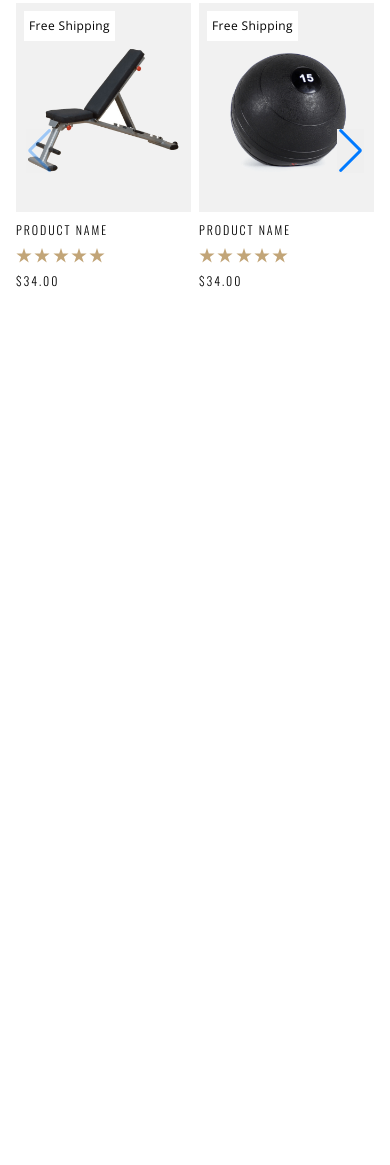
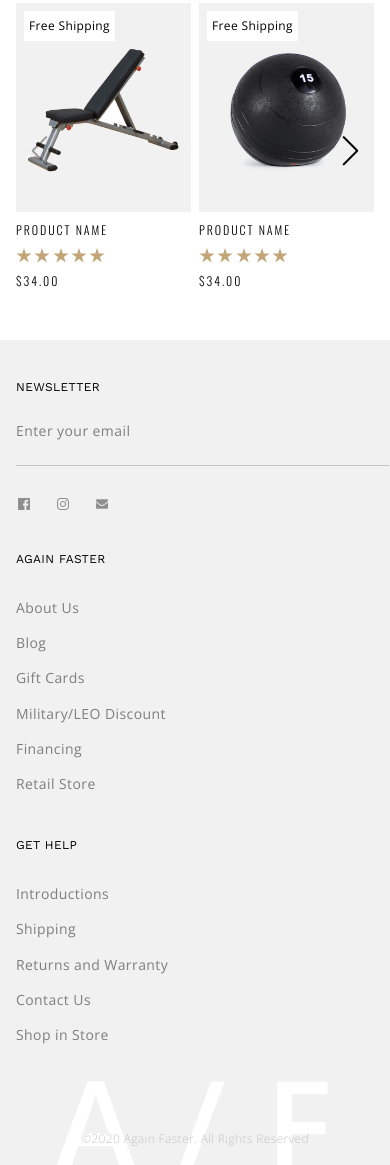
Before and after one commit to Ulugbek-29/Rubber-hex, a website built with Parcel: page index.html in a window 390 px wide. Shown: the part 2308-3473 px from the top of the page. Before the commit the page ends 2648 px from the top, so only its background shows below. Built offline with nearby package versions, Linux system fonts and the light colour scheme.

Commit message:
feature: Added footer of the website and styled it together with doing responsiveness

```diff
--- a/assets/scss/main.scss
+++ b/assets/scss/main.scss
@@ -9,3 +9,4 @@
 @import "sections/header";
 @import "sections/about";
 @import "sections/cta";
+@import "sections/footer";
--- a/assets/scss/sections/_cta.scss
+++ b/assets/scss/sections/_cta.scss
@@ -12,6 +12,14 @@
   }
 
   &__slide {
+    &:hover .cta__slide--bottom h6 {
+      color: var(--color-gray);
+    }
+
+    &:hover .cta__slide--bottom p {
+      color: var(--color-gray);
+    }
+
     &--top {
       height: 41rem;
       position: relative;
@@ -44,6 +52,7 @@
         line-height: 168%;
         letter-spacing: 0.16em;
         margin-bottom: 0.8rem;
+        transition: all 0.2s;
       }
       span {
         display: block;
@@ -53,16 +62,23 @@
         font-size: 1.2rem;
         line-height: 168%;
         letter-spacing: 0.16em;
+        transition: all 0.2s;
       }
     }
   }
 
   &__slider__container {
     position: relative;
+    background-color: transparent;
   }
 
   &__slider__controllers {
     border: none;
+    background-color: transparent;
+
+    &::after {
+      color: var(--color-black) !important;
+    }
   }
 }
 
@@ -79,5 +95,11 @@
         height: 20.9rem;
       }
     }
+
+    &__slider__controllers {
+      &::after {
+        font-size: 30px !important;
+      }
+    }
   }
 }
--- /dev/null
+++ b/assets/scss/sections/_footer.scss
@@ -0,0 +1,130 @@
+.footer {
+  padding: 8rem 15.5rem 2.4rem;
+  background-color: var(--color-gray-light);
+  text-align: left;
+  position: relative;
+  overflow: hidden;
+
+  &::before {
+    font-family: "OpenSansSemiBold";
+    font-size: 20rem;
+    content: "A / F";
+    position: absolute;
+    top: 10rem;
+    left: -2rem;
+    color: var(--color-white);
+    z-index: 1;
+  }
+  h6 {
+    font-family: "WorkSansRegular";
+    font-size: 1.2rem;
+    line-height: 1.4rem;
+    text-transform: uppercase;
+    color: var(--color-black);
+    margin-bottom: 3rem;
+  }
+  &--left {
+    padding-right: 15rem;
+    label {
+      display: block;
+      font-family: "OpenSansRegular";
+      font-size: 1.4rem;
+      color: var(--color-gray);
+    }
+    input {
+      width: 100%;
+      padding: 0.8rem 0;
+      border: none;
+      border-bottom: 0.1rem solid #c4c4c4;
+      background-color: transparent;
+      margin-bottom: 3rem;
+      transition: all 0.2s;
+
+      &:focus {
+        border-bottom-color: var(--color-black);
+      }
+    }
+    img {
+      margin-right: 2rem;
+    }
+  }
+  &--right {
+    padding-right: 7rem;
+    &__container {
+      display: flex;
+      justify-content: space-between;
+    }
+    li {
+      margin-bottom: 1.2rem;
+    }
+    a {
+      font-size: 1.4rem;
+      line-height: 167.5%;
+      color: var(--color-gray);
+      transition: all 0.2s;
+
+      &:hover {
+        color: var(--color-black);
+      }
+    }
+  }
+
+  &--top {
+    padding-bottom: 7rem;
+    position: relative;
+    z-index: 2;
+  }
+
+  &--bottom {
+    width: 100%;
+    display: flex;
+    justify-content: center;
+    position: relative;
+    z-index: 2;
+
+    & a {
+      font-family: "OpenSansLight";
+      font-size: 1.2rem;
+      line-height: 167.5%;
+      text-align: center;
+      color: #c4c4c4;
+      transition: all 0.2s;
+
+      &:hover {
+        color: var(--color-black);
+      }
+    }
+  }
+}
+
+@media (max-width: 992px) {
+  .footer {
+    &::before {
+      text-align: center;
+      width: 100%;
+      font-size: 12.5rem;
+      top: initial;
+      bottom: -2rem;
+      left: 50%;
+      transform: translateX(-50%);
+    }
+  }
+}
+
+@media (max-width: $size-tablet) {
+  .footer {
+    padding: 4rem 1.6rem 1.6rem;
+    &--left {
+      padding-right: 0;
+      margin-bottom: 4rem;
+    }
+  }
+}
+
+@media (max-width: $size-mobile) {
+  .footer {
+    &--right__container {
+      flex-direction: column;
+    }
+  }
+}
--- a/assets/scss/sections/_header.scss
+++ b/assets/scss/sections/_header.scss
@@ -26,6 +26,11 @@
       font-size: 1.2rem;
       & a {
         margin: 0 2rem;
+        transition: all 0.2s;
+
+        &:hover {
+          color: var(--color-gray);
+        }
       }
     }
     &--right {
--- a/index.html
+++ b/index.html
@@ -17,15 +17,19 @@
       <nav class="header__nav">
         <a href="/" class="header__nav--left">AGAIN / FASTER</a>
         <ul class="header__nav--center">
-          <li><a href="#">lorem</a></li>
-          <li><a href="#">consectetur</a></li>
-          <li><a href="#">tempor</a></li>
-          <li><a href="#">reprehenderit</a></li>
+          <li><a href="#lorem">lorem</a></li>
+          <li><a href="#consectetur">consectetur</a></li>
+          <li><a href="#tempor">tempor</a></li>
+          <li><a href="#reprehenderit">reprehenderit</a></li>
         </ul>
         <div class="header__nav--right">
-          <a href="#"><img src="assets/icons/search.svg" alt="search" /></a>
-          <a href="#"><img src="assets/icons/account.svg" alt="account" /></a>
-          <a href="#"><img src="assets/icons/bag.svg" alt="bag" /></a>
+          <a href="#search"
+            ><img src="assets/icons/search.svg" alt="search"
+          /></a>
+          <a href="#account"
+            ><img src="assets/icons/account.svg" alt="account"
+          /></a>
+          <a href="#bag"><img src="assets/icons/bag.svg" alt="bag" /></a>
         </div>
       </nav>
       <nav class="header__nav__mobile">
@@ -36,7 +40,7 @@
         </div>
         <a href="/" class="header__nav__mobile--center">AGAIN / FASTER</a>
         <div class="header__nav__mobile--right">
-          <a href="#"><img src="assets/icons/bag.svg" alt="bag" /></a>
+          <a href="#bag"><img src="assets/icons/bag.svg" alt="bag" /></a>
         </div>
       </nav>
     </header>
@@ -225,6 +229,77 @@
         </div>
       </section>
     </main>
+
+    <footer class="footer">
+      <div class="footer--top">
+        <div class="container-fluid">
+          <div class="row">
+            <div class="col-12 col-lg-6 footer--left mb-40 mb-lg-0">
+              <form>
+                <h6>Newsletter</h6>
+                <label for="text">Enter your email</label>
+                <input id="text" type="text" />
+                <div>
+                  <img src="assets/icons/facebook.svg" alt="facebook" />
+                  <img src="assets/icons/instagram.svg" alt="instagram" />
+                  <img src="assets/icons/mail.svg" alt="mail" />
+                </div>
+              </form>
+            </div>
+            <div class="col-12 col-lg-6 footer--right">
+              <div class="footer--right__container">
+                <div class="mb-30 mb-md-0">
+                  <h6>Again faster</h6>
+                  <ul>
+                    <li>
+                      <a href="#about">About Us</a>
+                    </li>
+                    <li>
+                      <a href="#blog">Blog</a>
+                    </li>
+                    <li>
+                      <a href="#gift">Gift Cards</a>
+                    </li>
+                    <li>
+                      <a href="#military">Military/LEO Discount</a>
+                    </li>
+                    <li>
+                      <a href="#financing">Financing</a>
+                    </li>
+                    <li>
+                      <a href="#retail">Retail Store</a>
+                    </li>
+                  </ul>
+                </div>
+                <div>
+                  <h6>Get help</h6>
+                  <ul>
+                    <li>
+                      <a href="#introductions">Introductions</a>
+                    </li>
+                    <li>
+                      <a href="#shipping">Shipping</a>
+                    </li>
+                    <li>
+                      <a href="#returns-and-warranty">Returns and Warranty</a>
+                    </li>
+                    <li>
+                      <a href="#contact">Contact Us</a>
+                    </li>
+                    <li>
+                      <a href="#shop">Shop in Store</a>
+                    </li>
+                  </ul>
+                </div>
+              </div>
+            </div>
+          </div>
+        </div>
+      </div>
+      <div class="footer--bottom">
+        <a href="/">©2020 Again Faster. All Rights Reserved</a>
+      </div>
+    </footer>
     <script type="module" src="script.js"></script>
   </body>
 </html>
```
Also changed, not shown: assets/scss/main.css, 1 other file.
